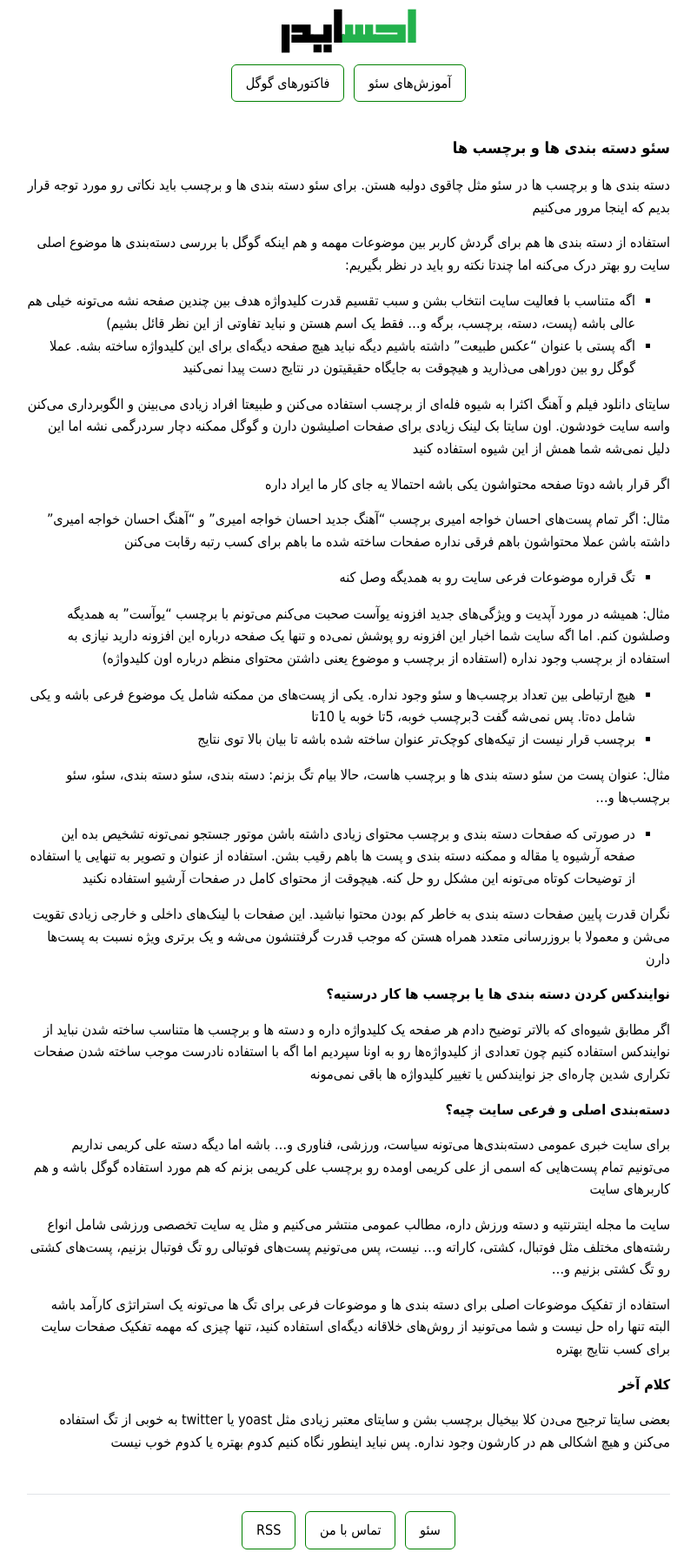
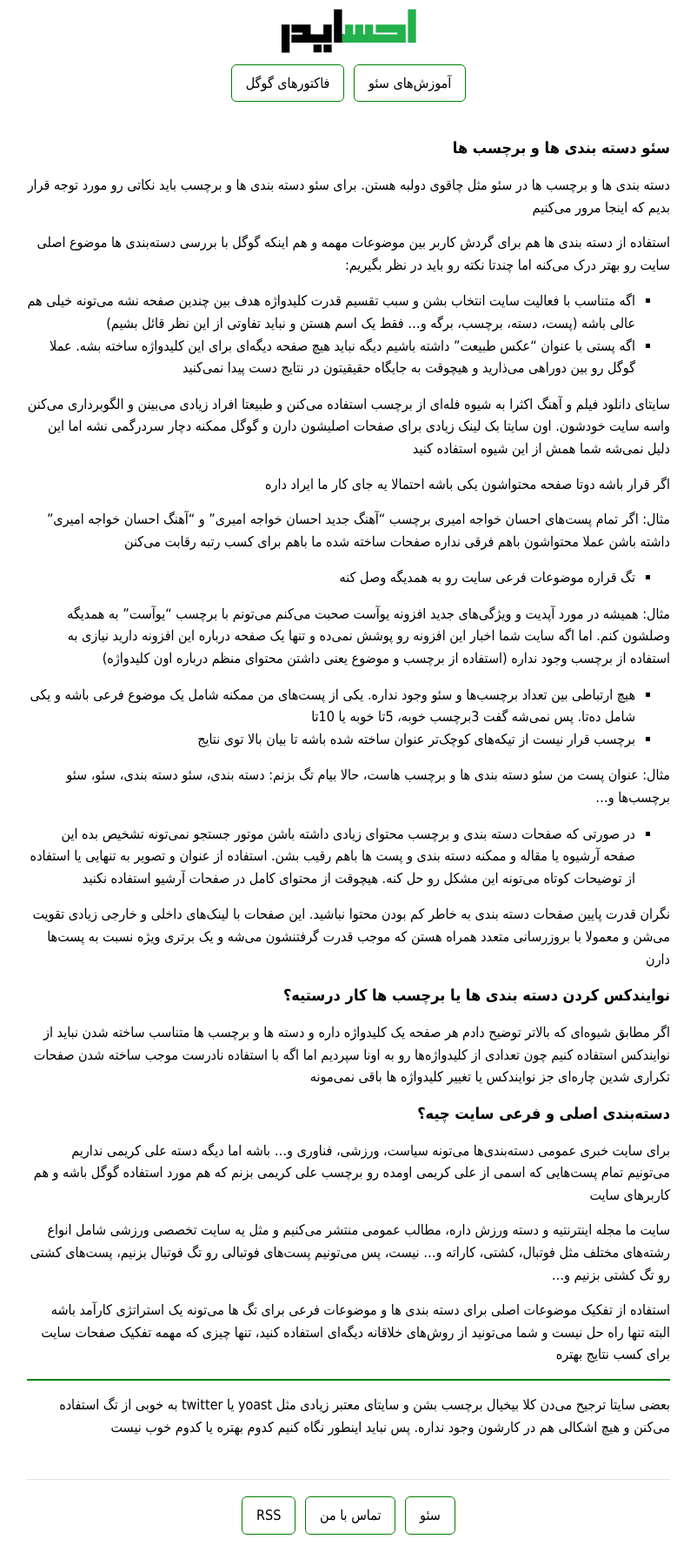
Before and after one commit to darkblog/darkblog.github.io, a Jekyll site: the page built from _posts/2021-5-2-category-seo.md, in a window 1280 px wide. Shown: the whole page at 87% size, without its empty margins (239-1041 px from the left). Built offline with Jekyll 4.4.1, drawn with Linux system fonts in a browser that asks for light colours.

Commit message:
Update 2021-5-2-category-seo.md

```diff
--- a/_posts/2021-5-2-category-seo.md
+++ b/_posts/2021-5-2-category-seo.md
@@ -29,11 +29,11 @@ title: سئو دسته بندی ها و برچسب ها
 
 نگران قدرت پایین صفحات دسته بندی به خاطر کم بودن محتوا نباشید. این صفحات با لینک‌های داخلی و خارجی زیادی تقویت می‌شن و معمولا با بروزرسانی متعدد همراه هستن که موجب قدرت گرفتنشون می‌شه و یک برتری ویژه نسبت به پست‌ها دارن
 
-**نوایندکس کردن دسته بندی ها یا برچسب ها کار درستیه؟**
+## نوایندکس کردن دسته بندی ها یا برچسب ها کار درستیه؟
 
 اگر مطابق شیوه‌ای که بالاتر توضیح دادم هر صفحه یک کلیدواژه داره و دسته ها و برچسب ها متناسب ساخته شدن نباید از نوایندکس استفاده کنیم چون تعدادی از کلیدواژه‌ها رو به اونا سپردیم اما اگه با استفاده نادرست موجب ساخته شدن صفحات تکراری شدین چاره‌ای جز نوایندکس یا تغییر کلیدواژه ها باقی نمی‌مونه
 
-**دسته‌بندی اصلی و فرعی سایت چیه؟**
+## دسته‌بندی اصلی و فرعی سایت چیه؟
 
 برای سایت خبری عمومی دسته‌بندی‌ها می‌تونه سیاست، ورزشی، فناوری و… باشه اما دیگه دسته علی کریمی نداریم می‌تونیم تمام پست‌هایی که اسمی از علی کریمی اومده رو برچسب علی کریمی بزنم که هم مورد استفاده گوگل باشه و هم کاربرهای سایت
 
@@ -41,6 +41,6 @@ title: سئو دسته بندی ها و برچسب ها
 
 استفاده از تفکیک موضوعات اصلی برای دسته بندی ها و موضوعات فرعی برای تگ ها می‌تونه یک استراتژی کارآمد باشه البته تنها راه حل نیست و شما می‌تونید از روش‌های خلاقانه دیگه‌ای استفاده کنید، تنها چیزی که مهمه تفکیک صفحات سایت برای کسب نتایج بهتره
 
-<b>کلام آخر</b>
+***
 
 بعضی سایتا ترجیح می‌دن کلا بیخیال برچسب بشن و سایتای معتبر زیادی مثل yoast یا twitter به خوبی از تگ استفاده می‌کنن و هیچ اشکالی هم در کارشون وجود نداره. پس نباید اینطور نگاه کنیم کدوم بهتره یا کدوم خوب نیست
```
